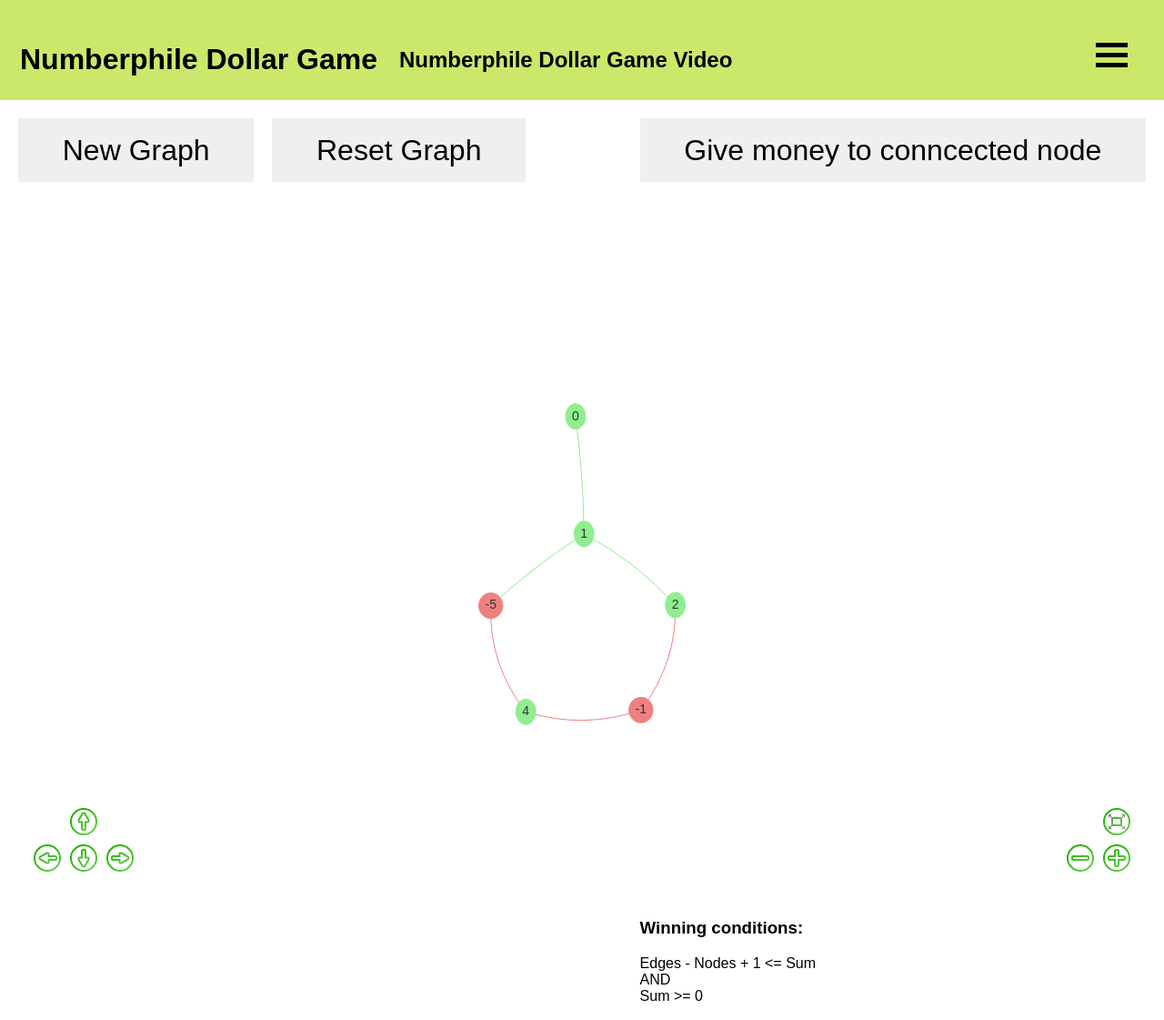
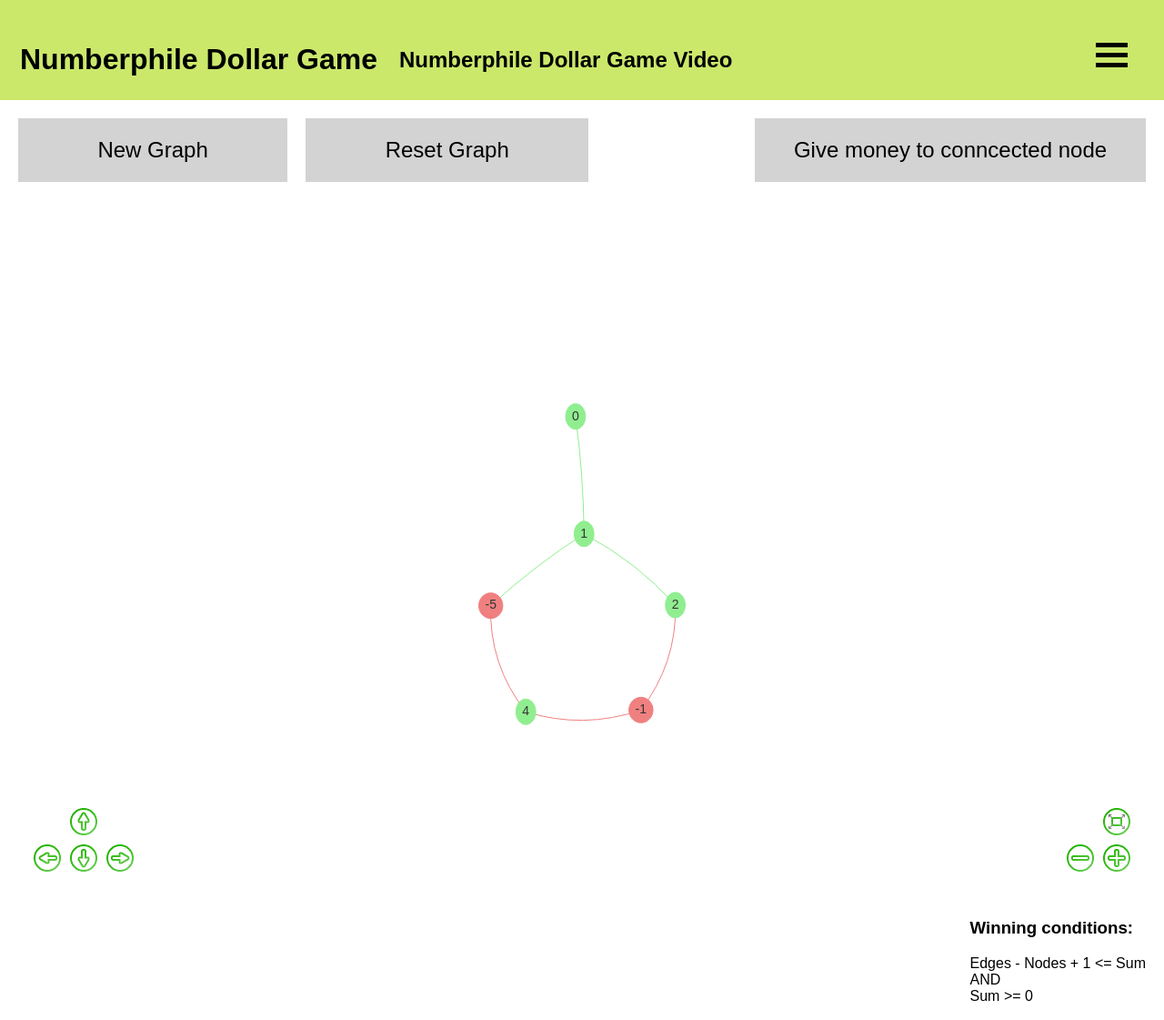
Before and after one commit to lukstruck/NumberphileDollarGame, a plain HTML site: page index.html in a window 1280 px wide. Shown: the top 1121 px of the page at 91% size. Drawn offline with Linux system fonts and the light colour scheme; grey boxes are pictures that could not be loaded.

Commit message:
bugfixes in UI and generator

```diff
--- a/index.html
+++ b/index.html
@@ -48,8 +48,7 @@
         AND <br>
         Sum >= 0
     </div>
-    <div class="child empty2"></div>
-    <div class="child empty1"></div>
+    <div class="child empty"></div>
     <div class="child graph" id="content"></div>
 </section>
 <section id="video">
--- a/ndg/ndg.css
+++ b/ndg/ndg.css
@@ -57,62 +57,57 @@ body {
 
 .grid-parent {
     display: grid;
-    grid-template-areas: 'newGraph   resetGraph  empty1  toggleMode' 'graph      graph       graph   graph' 'empty2     empty2      empty2  winConditions';
+    /*grid-template-areas: 'newGraph   resetGraph  toggleMode  toggleMode' 'graph      graph       graph   graph' 'empty2     empty2      empty2  winConditions';*/
+    grid-template-areas: '28% 28% 44%';
     grid-gap: 20px;
     padding: 20px;
 }
 
 .newGraph {
-    grid-area: newGraph;
+    grid-column: 1;
 }
 
 .resetGraph {
-    grid-area: resetGraph;
-}
-
-.toggleModeDescription {
-    grid-area: toggleModeDescription;
+    grid-column: 2;
 }
 
 .toggleMode {
-    grid-area: toggleMode;
-    width: 25%;
+    grid-column: 3;
+    width: 430px;
+    justify-self: end;
 }
 
 .graph {
     padding-top: 50px;
-    grid-area: graph;
+    grid-column: 1 /span 3;
+    grid-row: 2;
     height: 700px;
 }
 
-.empty2 {
-    grid-area: empty2;
-}
-
-.empty1 {
-    grid-area: empty1;
+.empty {
+    grid-row: 3;
+    grid-column: 1 / span 3;
 }
 
 .winConditions {
-    grid-area: winConditions;
+    grid-column: 3;
+    grid-row: 3;
+    justify-self: end;
 }
 
 .grid-parent button {
     border: none;
     height: 70px;
-    font-size: 2em;
+    font-size: 1.5em;
+    background-color: lightgrey;
 }
 
 .grid-parent button:hover {
-    border: none;
-    height: 70px;
-    font-size: 2em;
     background-color: #1C140D;
     color: #F2E9E1;
 }
 
 .child {
-    width: 100%;
 }
 
 .form {
--- a/ndg/ndg.js
+++ b/ndg/ndg.js
@@ -149,6 +149,8 @@ function generateCircleWithOffspring() {
     let data = generateUnevenCircle();
     data.nodes.add({id: 6, label: "0"});
     data.edges.add({from: 5, to: 6});
+
+    reset_nodes = data.nodes.get();
     return data;
 }
 
@@ -249,7 +251,7 @@ function toggleClickAction() {
     let button = $("#clickAction");
     let curVal = parseInt(button.attr("data-value"));
     let newVal = (curVal + 1) % 2;
-    let text = ["Give money to connected nodes", "Take money from connected nodes"];
+    let text = ["Give money to connected nodes  ", "Take money from connected nodes"];
     button.attr("data-value", newVal);
     button.html(text[newVal]);
 }
```
